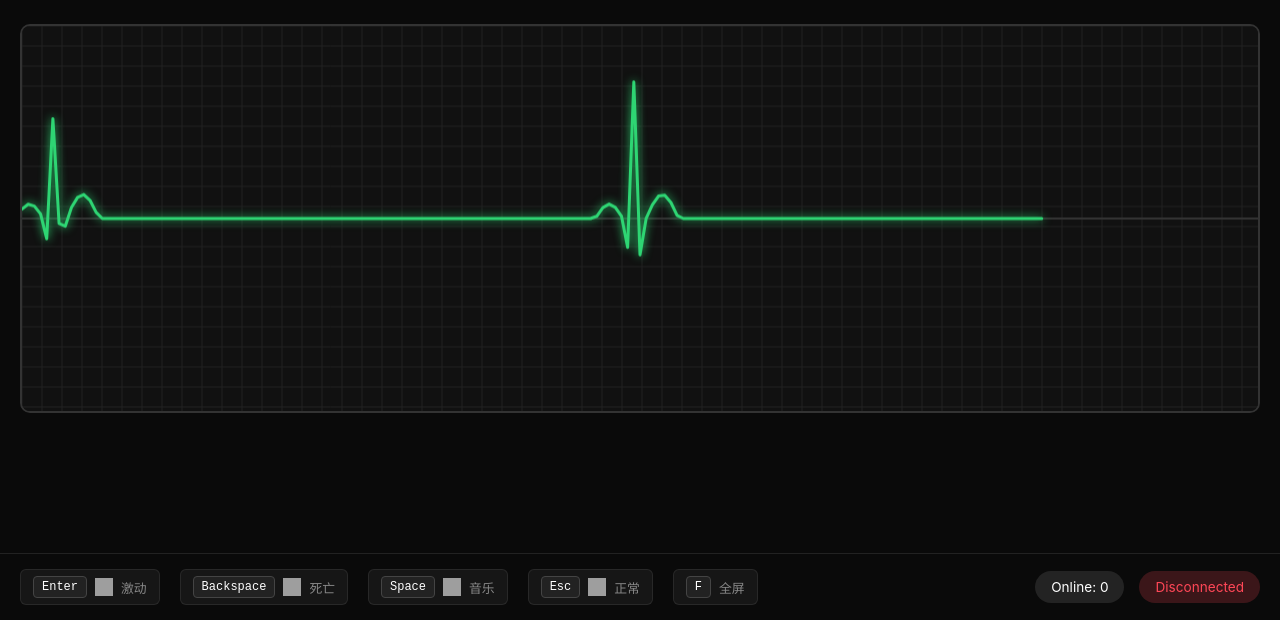
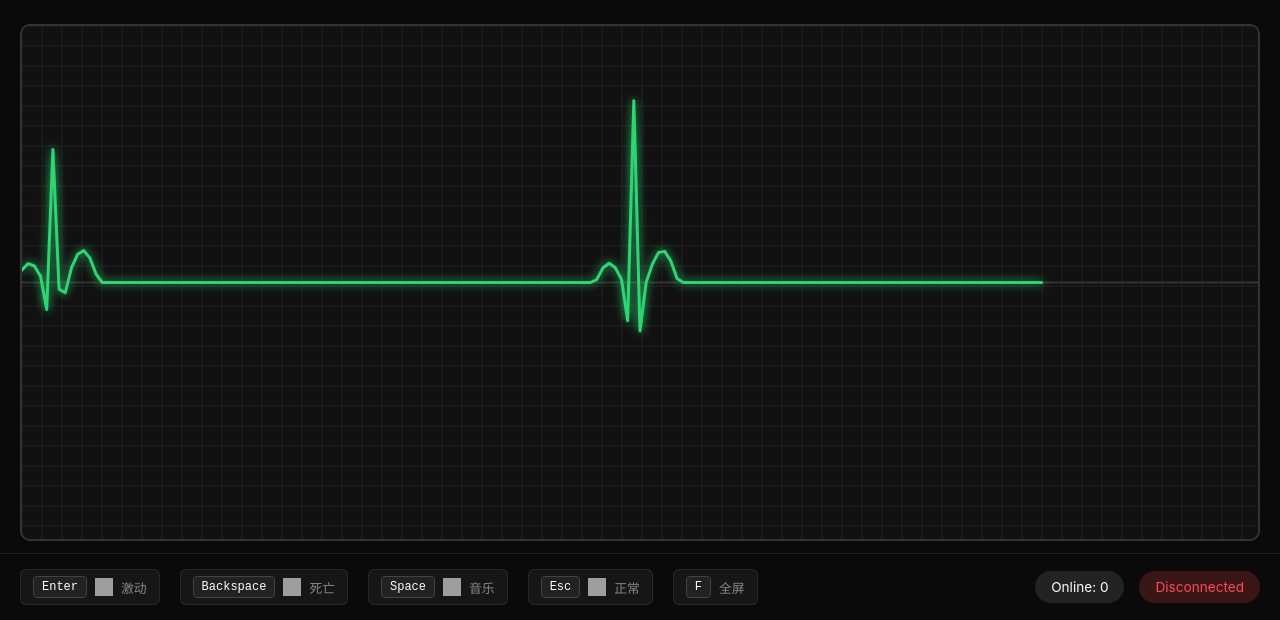
Before and after one commit to YangYongAn/heart-signal, a website with bundled scripts: page public/index.html in a window 1280 px wide. Shown: the part 180-800 px from the top of the page. Built offline with nearby package versions, Linux system fonts and the light colour scheme; no server answers; grey boxes are pictures that could not be loaded.

Commit message:
fix: 心电图画布恢复充满剩余高度

```diff
--- a/public/index.html
+++ b/public/index.html
@@ -199,7 +199,7 @@
 
     .ecg-container {
       width: 100%;
-      flex: 0.75;
+      flex: 1;
       border: 2px solid #333;
       border-radius: 10px;
       background: #111;
```
